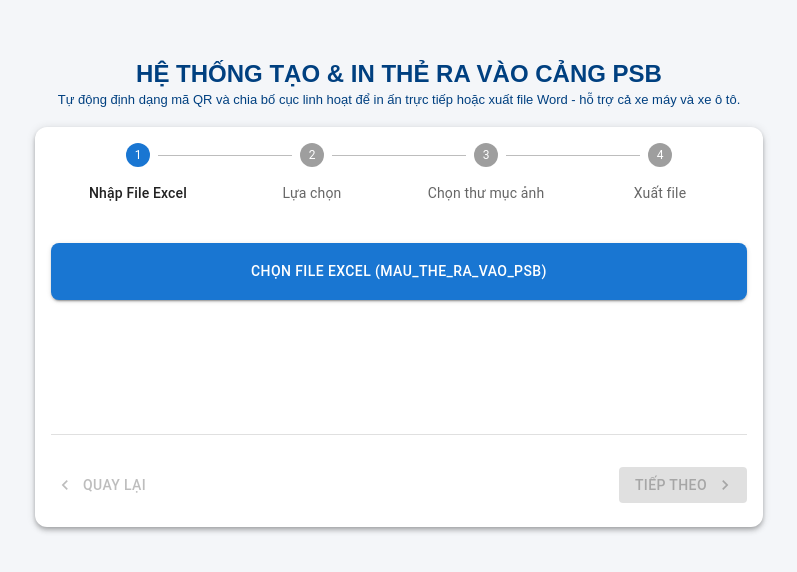
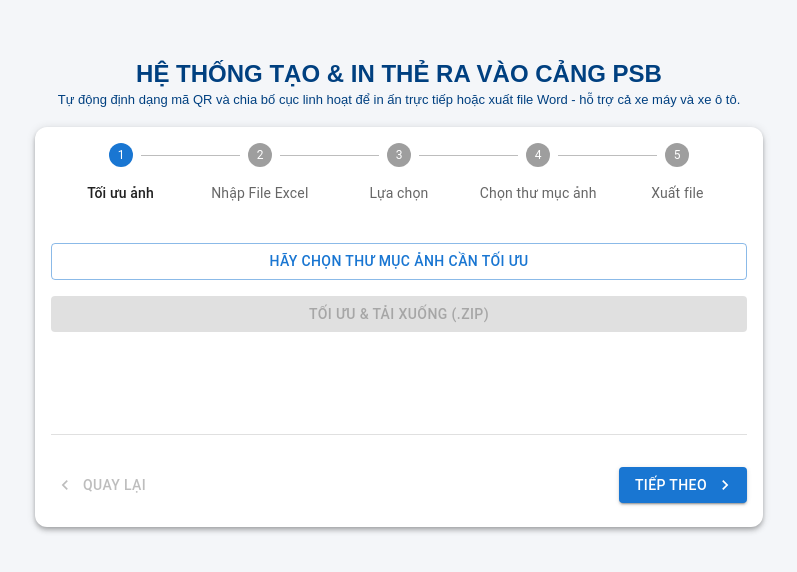
Before and after one commit to hung-nguyen-41097/the-ra-vao-cang, a React (Vite) app: page /the-ra-vao-v2 in a window 1280 px wide. Shown: the top 572 px of the page, without its empty margins (241-1038 px from the left). Built offline with nearby package versions, Linux system fonts and the light colour scheme.

Commit message:
Image optimization tool

```diff
--- a/package.json
+++ b/package.json
@@ -18,6 +18,7 @@
     "docxtemplater": "^3.69.3",
     "docxtemplater-image-module-free": "^1.1.1",
     "file-saver": "^2.0.5",
+    "jszip": "^3.10.2",
     "pdfjs-dist": "^6.3.289",
     "pizzip": "^3.2.0",
     "react": "^19.2.7",
--- a/src/V2Page.jsx
+++ b/src/V2Page.jsx
@@ -21,15 +21,28 @@
 import SettingsIcon from "@mui/icons-material/Settings";
 import PhotoLibraryIcon from "@mui/icons-material/PhotoLibrary";
 import DescriptionIcon from "@mui/icons-material/Description";
+import PhotoSizeSelectLargeIcon from "@mui/icons-material/PhotoSizeSelectLarge";
+import LinearProgress from "@mui/material/LinearProgress";
 import * as XLSX from "xlsx";
 import Docxtemplater from "docxtemplater";
 import PizZip from "pizzip";
+import JSZip from "jszip";
 import { saveAs } from "file-saver";
 import ImageModule from "docxtemplater-image-module-free";
 
 const IMAGE_EXTENSIONS = /\.(png|jpe?g|jfif|webp|bmp|gif)$/i;
 
+// Mirrors image-optimizer/optimize.js: portraits only ever get embedded at
+// 65x65 or 120x120 in the exported Word docs, so anything beyond
+// print-quality resolution is wasted memory.
+const OPTIMIZE_MAX_DIMENSION = 800;
+const OPTIMIZE_JPEG_QUALITY = 0.8;
+
 const steps = [
+  {
+    label: "Tối ưu ảnh",
+    icon: <PhotoSizeSelectLargeIcon />,
+  },
   {
     label: "Nhập File Excel",
     icon: <UploadFileIcon />,
@@ -110,6 +123,12 @@
   const [outputFilename, setOutputFilename] = React.useState("The_Ra_Vao_Cang");
   const [generated, setGenerated] = React.useState(false);
 
+  // ---- Image optimization state ------------------------------------
+  const [imagesToOptimize, setImagesToOptimize] = React.useState([]);
+  const [isOptimizing, setIsOptimizing] = React.useState(false);
+  const [optimizeProgress, setOptimizeProgress] = React.useState(0);
+  const [optimizeSummary, setOptimizeSummary] = React.useState(null);
+
   const nextButtonRef = React.useRef(null);
   const backButtonRef = React.useRef(null);
   const previousActiveStepRef = React.useRef(activeStep);
@@ -128,8 +147,8 @@
 
   const handleNext = () =>
     setActiveStep((prev) => {
-      if (prev === 1 && vehicleType === "car") {
-        return 3;
+      if (prev === 2 && vehicleType === "car") {
+        return 4;
       }
 
       return Math.min(prev + 1, maxSteps - 1);
@@ -137,8 +156,8 @@
 
   const handleBack = () =>
     setActiveStep((prev) => {
-      if (prev === 3 && vehicleType === "car") {
-        return 1;
+      if (prev === 4 && vehicleType === "car") {
+        return 2;
       }
 
       return Math.max(prev - 1, 0);
@@ -155,6 +174,58 @@
     );
 
     setPortraitFiles(images);
+  };
+
+  const handleOptimizeFolderChange = (e) => {
+    const images = Array.from(e.target.files || []).filter((file) =>
+      IMAGE_EXTENSIONS.test(file.name),
+    );
+
+    setImagesToOptimize(images);
+    setOptimizeSummary(null);
+  };
+
+  const handleOptimizeAndDownload = async () => {
+    if (imagesToOptimize.length === 0) return;
+
+    setIsOptimizing(true);
+    setOptimizeProgress(0);
+    setOptimizeSummary(null);
+
+    try {
+      const zip = new JSZip();
+      let totalBefore = 0;
+      let totalAfter = 0;
+
+      for (let i = 0; i < imagesToOptimize.length; i++) {
+        const file = imagesToOptimize[i];
+        const { blob } = await optimizeImageFile(file);
+
+        const baseName = file.name.replace(/\.[^.]+$/, "");
+        zip.file(`${baseName}.jpg`, blob);
+
+        totalBefore += file.size;
+        totalAfter += blob.size;
+        setOptimizeProgress(i + 1);
+      }
+
+      const zipBlob = await zip.generateAsync({ type: "blob" });
+      const inputFolderName = getInputFolderName(imagesToOptimize[0]);
+      const zipFilename = `${inputFolderName}.zip`;
+      saveAs(zipBlob, zipFilename);
+
+      setOptimizeSummary({
+        count: imagesToOptimize.length,
+        totalBefore,
+        totalAfter,
+        zipFilename,
+      });
+    } catch (err) {
+      console.error(err);
+      alert(err.message);
+    } finally {
+      setIsOptimizing(false);
+    }
   };
 
   const getStartRowNumber = () =>
@@ -262,8 +333,8 @@
   };
 
   const canGoNext = React.useMemo(() => {
-    if (activeStep === 0) return !!excelFile;
-    if (activeStep === 2)
+    if (activeStep === 1) return !!excelFile;
+    if (activeStep === 3)
       return portraitFiles.length > 0 || vehicleType === "car";
     return true;
   }, [activeStep, excelFile, portraitFiles, vehicleType]);
@@ -272,6 +343,89 @@
   const renderStepContent = () => {
     switch (activeStep) {
       case 0:
+        return (
+          <Stack spacing={2}>
+            <Button variant="outlined" component="label">
+              Hãy chọn thư mục ảnh cần tối ưu
+              <input
+                type="file"
+                hidden
+                webkitdirectory="true"
+                directory="true"
+                multiple
+                onChange={handleOptimizeFolderChange}
+              />
+            </Button>
+
+            {imagesToOptimize.length > 0 && (
+              <Paper
+                variant="outlined"
+                sx={{
+                  p: 2,
+                  borderRadius: 2,
+                }}
+              >
+                <Typography fontWeight={600}>
+                  {imagesToOptimize.length.toLocaleString()} ảnh
+                </Typography>
+                <Typography variant="body2" color="text.secondary">
+                  Ảnh sẽ được thu nhỏ tối đa {OPTIMIZE_MAX_DIMENSION}px và nén
+                  JPEG chất lượng {Math.round(OPTIMIZE_JPEG_QUALITY * 100)}%.
+                </Typography>
+              </Paper>
+            )}
+
+            <Button
+              variant="contained"
+              disabled={imagesToOptimize.length === 0 || isOptimizing}
+              onClick={handleOptimizeAndDownload}
+            >
+              {isOptimizing
+                ? `Đang tối ưu ${optimizeProgress}/${imagesToOptimize.length}...`
+                : "Tối ưu & Tải xuống (.zip)"}
+            </Button>
+
+            {isOptimizing && (
+              <LinearProgress
+                variant="determinate"
+                value={
+                  imagesToOptimize.length
+                    ? (optimizeProgress / imagesToOptimize.length) * 100
+                    : 0
+                }
+              />
+            )}
+
+            {optimizeSummary && (
+              <Paper
+                variant="outlined"
+                sx={{
+                  p: 2,
+                  display: "flex",
+                  alignItems: "center",
+                  gap: 1,
+                  borderRadius: 2,
+                  bgcolor: "success.50",
+                }}
+              >
+                <CheckCircleIcon color="success" />
+                <Typography variant="body2">
+                  Đã tối ưu {optimizeSummary.count} ảnh:{" "}
+                  {(optimizeSummary.totalBefore / 1024 / 1024).toFixed(2)}MB
+                  {" -> "}
+                  {(optimizeSummary.totalAfter / 1024 / 1024).toFixed(2)}MB (-
+                  {(
+                    100 *
+                    (1 - optimizeSummary.totalAfter / optimizeSummary.totalBefore)
+                  ).toFixed(1)}
+                  %). File {optimizeSummary.zipFilename} đã được tải xuống.
+                </Typography>
+              </Paper>
+            )}
+          </Stack>
+        );
+
+      case 1:
         return (
           <Stack spacing={2}>
             <Button
@@ -310,7 +464,7 @@
           </Stack>
         );
 
-      case 1:
+      case 2:
         return (
           <Stack
             spacing={2}
@@ -361,7 +515,7 @@
           </Stack>
         );
 
-      case 2:
+      case 3:
         if (vehicleType === "car") {
           return null;
         }
@@ -399,7 +553,7 @@
           </Stack>
         );
 
-      case 3:
+      case 4:
         return (
           <Stack spacing={3}>
             <TextField
@@ -454,6 +608,37 @@
     }
 
     return await portrait.file.arrayBuffer();
+  }
+
+  function getInputFolderName(file) {
+    const relativePath = file.webkitRelativePath || "";
+    const folderName = relativePath.split("/")[0];
+    return folderName || "anh-toi-uu";
+  }
+
+  async function optimizeImageFile(file) {
+    const bitmap = await createImageBitmap(file, { imageOrientation: "from-image" });
+
+    let { width, height } = bitmap;
+    if (width > OPTIMIZE_MAX_DIMENSION || height > OPTIMIZE_MAX_DIMENSION) {
+      const scale = OPTIMIZE_MAX_DIMENSION / Math.max(width, height);
+      width = Math.round(width * scale);
+      height = Math.round(height * scale);
+    }
+
+    const canvas = document.createElement("canvas");
+    canvas.width = width;
+    canvas.height = height;
+
+    const ctx = canvas.getContext("2d");
+    ctx.drawImage(bitmap, 0, 0, width, height);
+    bitmap.close?.();
+
+    const blob = await new Promise((resolve) =>
+      canvas.toBlob(resolve, "image/jpeg", OPTIMIZE_JPEG_QUALITY),
+    );
+
+    return { blob };
   }
 
   function normalizeName(name) {
```
Also changed, not shown: 4 other files (tests, documents, lock files or other folders).
